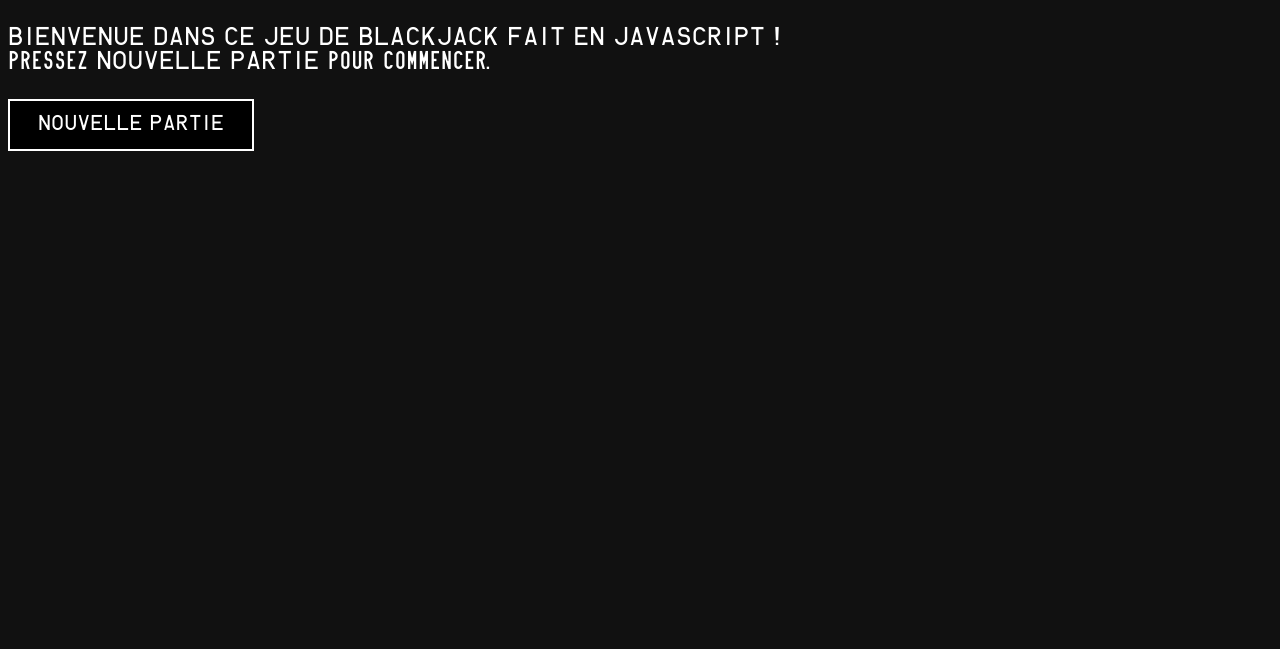
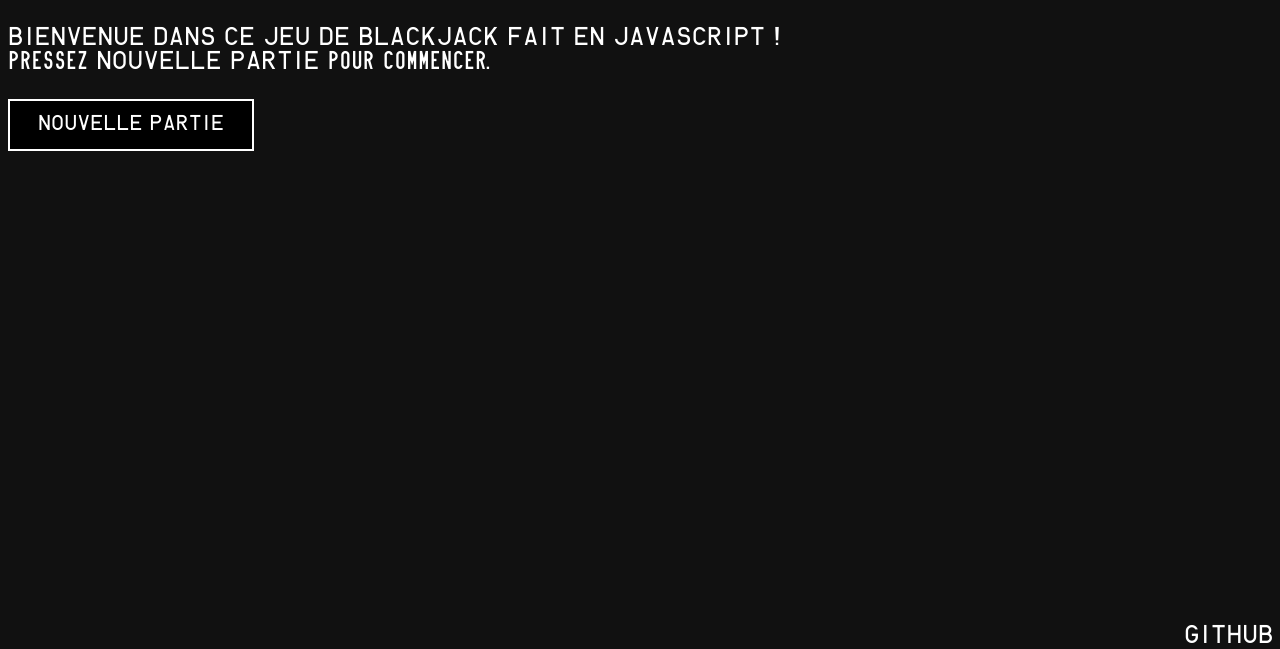
Before and after one commit to djalexkidd/blackjack, a plain HTML site: page index.html in a window 1280 px wide. Shown: the part 151-800 px from the top of the page. Drawn offline with Linux system fonts and the light colour scheme.

Commit message:
Ajout lien Github

```diff
--- a/index.html
+++ b/index.html
@@ -18,5 +18,8 @@
 
     <script src="script.js"></script>
 
+    <footer>
+        <a href="https://github.com/djalexkidd/blackjack">GITHUB</a>
+    </footer>
 </body>
 </html>
--- a/style.css
+++ b/style.css
@@ -25,4 +25,19 @@ button:hover {
     background-color: white;
     color: black;
     transition: background-color 0.25s, color 0.25s;
-  }
+}
+
+footer {
+    position: fixed;
+    bottom: 0;
+    right: 0.5%;
+}
+
+a{
+    text-decoration: none;
+    color: white;
+}
+
+a:hover{
+    text-decoration: underline;
+}
```
